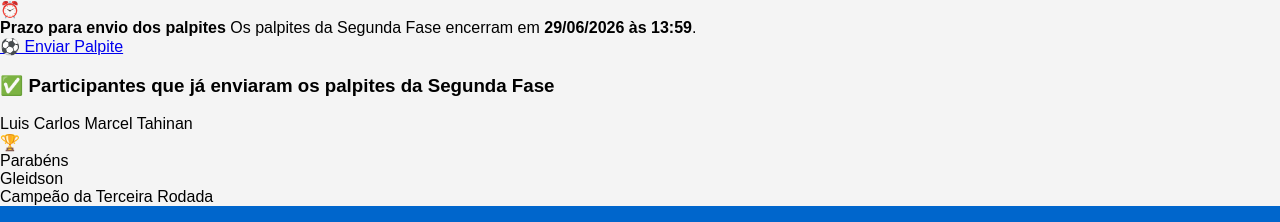
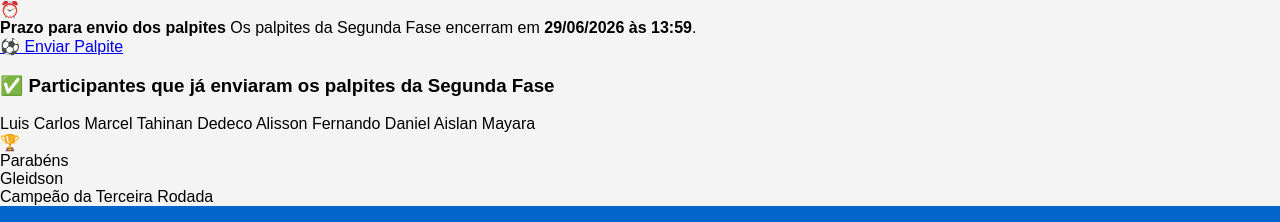
Before and after one commit to Tahinan/bolao-copa-2026, a plain HTML site: page index.html in a window 1280 px wide. Shown: the top 222 px of the page. Drawn offline with Linux system fonts and the light colour scheme.

Commit message:
Update index.html

```diff
--- a/index.html
+++ b/index.html
@@ -839,7 +839,13 @@ const palpites = {
 const enviados = [
     "Luis Carlos",
     "Marcel",
-    "Tahinan"
+    "Tahinan",
+    "Dedeco",
+    "Alisson",
+    "Fernando",
+    "Daniel",
+    "Aislan",
+    "Mayara"
 ];
 
 function atualizarParticipantesEnviados(){
```
